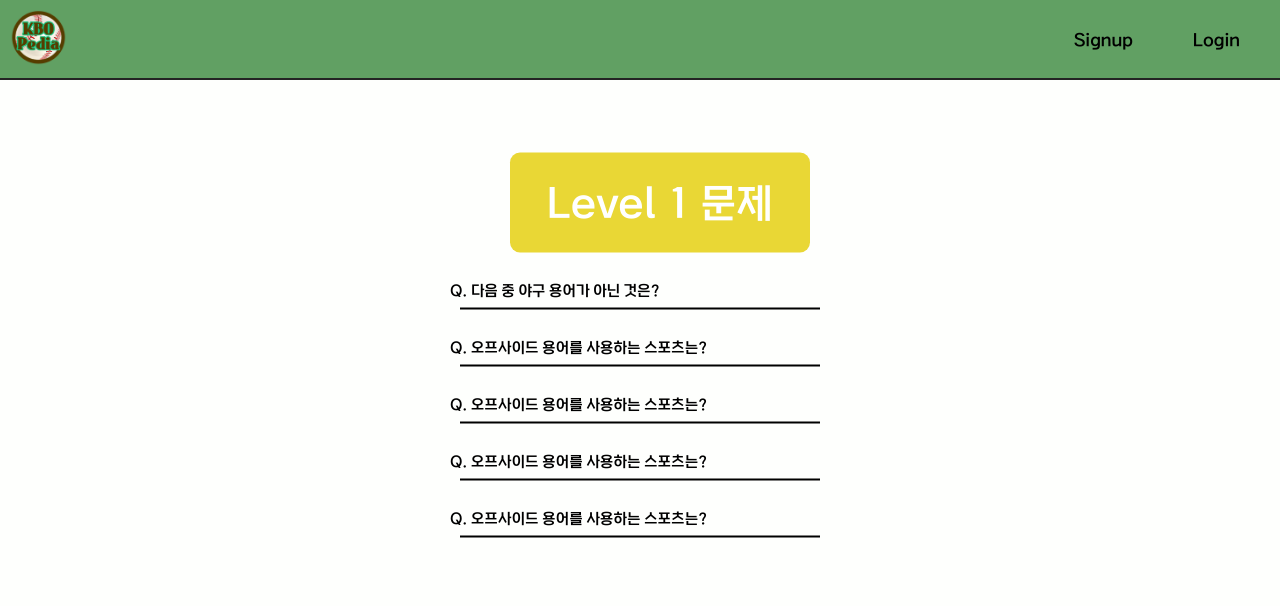
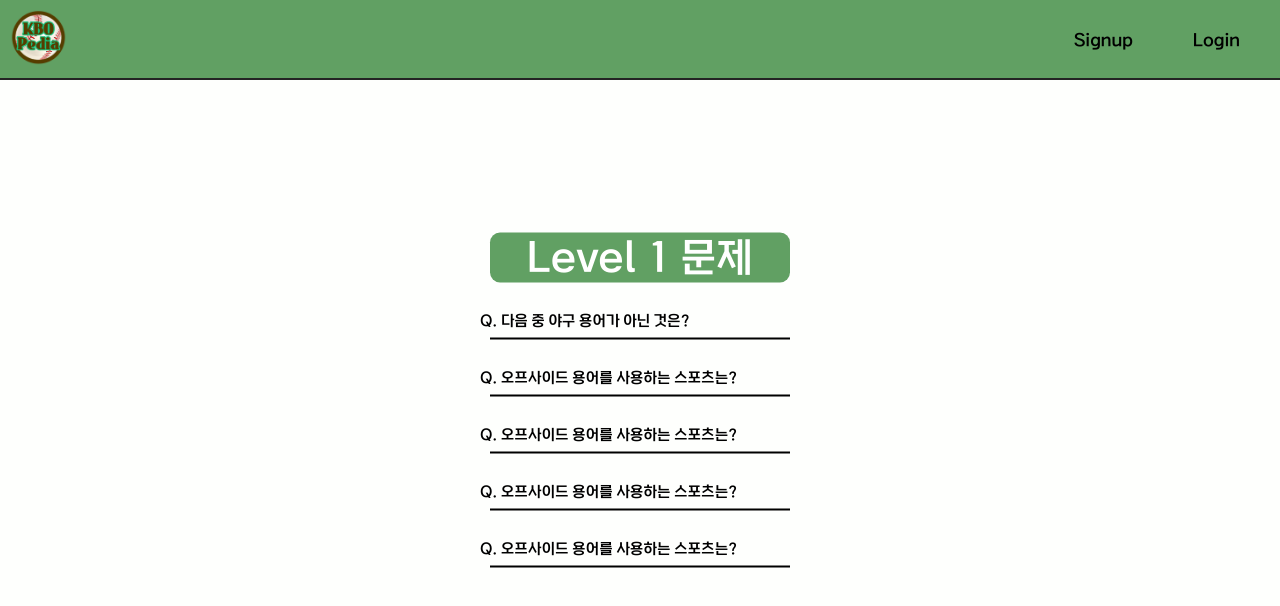
Before and after one commit to rnjsdpwls/Kbopedia, a React (Create React App) app in the folder KBO_FRONT/: page /quiz/basic in a window 1280 px wide. Shown: the top 606 px of the page. Built offline with nearby package versions, Linux system fonts and the light colour scheme.

Commit message:
refactor: Quiz 페이지 연결 및  CSS 수정

```diff
--- a/KBO_FRONT/src/components/pages/Quiz/Quiz.tsx
+++ b/KBO_FRONT/src/components/pages/Quiz/Quiz.tsx
@@ -1,7 +1,7 @@
 import React, { useState } from 'react';
 import { Container, AnswerButton, QuizAnswer, QuizBox, QuizTitle, QuizOption } from "./StyleQuiz";
 import QuizDummy from '../../../db/quizData.json';
-import { useParams } from 'react-router-dom';
+import { useParams, useNavigate } from 'react-router-dom';
 
 type QuizData = {
   id: number;
@@ -14,20 +14,31 @@ type QuizParams = {
   id: string;
 };
 
+
+const findQuizById = (id: number) => {
+  const quizBasic = QuizDummy.quizbasic.find((item) => item.id === id);
+  const quizDeep = QuizDummy.quizdeep.find((item) => item.id === id);
+
+  return quizBasic || quizDeep || undefined;
+};
+
 export default function Quiz() {
   const { id } = useParams<QuizParams>();
   const quizId = id ? parseInt(id, 10) : undefined;
 
   const [selectedAnswer, setSelectedAnswer] = useState<string | null>(null);
 
-  const quiz: QuizData | undefined = quizId ? QuizDummy.quizbasic.find((item) => item.id === quizId) : undefined;
 
+  const quiz: QuizData | undefined = quizId ? findQuizById(quizId) : undefined;
+
+  const navigate = useNavigate();
   const handleAnswerSelect = (answer: string) => {
     setSelectedAnswer(answer);
   };
 
   const handleConfirm = () => {
     setSelectedAnswer(null);
+    navigate(-1);
   };
 
   return (
@@ -38,15 +49,19 @@ export default function Quiz() {
         <div>
           <QuizBox>{quiz.question}</QuizBox>
 
-          {quiz.options.map((option, index) => (
+          {quiz.options.map((option) => {
+  const fontSize = Math.max(24, 38 - option.length); // Adjust the minimum font size as needed
+  return (
     <QuizOption
-              key={index}
+      key={option}
+      fontSize={fontSize}
       onClick={() => handleAnswerSelect(option)}
       style={{ cursor: 'pointer', fontWeight: selectedAnswer === option ? 'bold' : 'normal' }}
     >
       {option}
     </QuizOption>
-          ))}
+  );
+})}
         </div>
       )}
 
@@ -66,4 +81,4 @@ export default function Quiz() {
       )}
     </Container>
   );
-};
+}
--- a/KBO_FRONT/src/components/pages/Quiz/QuizPage.tsx
+++ b/KBO_FRONT/src/components/pages/Quiz/QuizPage.tsx
@@ -1,4 +1,4 @@
-import { QuizContainer, QuizTitle, QuizLevelBut } from './StyleQuizList';
+import { QuizContainer, QuizTitle, QuizLevel } from './StyleQuizList';
 import QuizDummy from '../../../db/quizData.json';
 import { Link } from 'react-router-dom';
 
@@ -19,7 +19,7 @@ export default function QuizPage({ level }: QuizPageProps) {
 
   return (
     <QuizContainer>
-      <QuizLevelBut style={{ fontSize: '40px' }}>{levelText} 문제 </QuizLevelBut>
+      <QuizLevel style={{ fontSize: '40px' }}>{levelText} 문제 </QuizLevel>
       {quizzes.map((quiz: QuizData) => (
         <div key={quiz.id} style={{ borderBottom: '2px solid' }}>
           <Link to={`/Quiz/${quiz.id}`}>
--- a/KBO_FRONT/src/components/pages/Quiz/StyleQuiz.ts
+++ b/KBO_FRONT/src/components/pages/Quiz/StyleQuiz.ts
@@ -37,23 +37,25 @@ color: #000000;
 `;
 
 
-export const QuizOption = styled.div`
-  font-size: 38px;
+export const QuizOption = styled.div<{ fontSize: number }>`
+  font-size: ${(props) => props.fontSize}px;
   text-align: center;
   display: flex;
   align-items: center;
   justify-content: center;
-  margin-top :10px;
+  margin-top: 10px;
   background: #D9D9D9;
   color: #000000;
   position: relative;
   top: -40%;
-  left:-50%;
+  left: -50%;
   width: 425px;
   height: 68px;
   border-radius: 20px;
+
+
+
 `;
-
 
 
 export const QuizAnswer = styled.div`
--- a/KBO_FRONT/src/components/pages/Quiz/StyleQuizList.ts
+++ b/KBO_FRONT/src/components/pages/Quiz/StyleQuizList.ts
@@ -4,7 +4,7 @@ export const QuizContainer = styled.div`
   text-align: center;
   justify-content: center;
   position: absolute;
-  top: 40%;
+  top: 50%;
   left: 50%;
   transform: translate(-50%, -50%);
 `;
@@ -13,8 +13,8 @@ export const QuizContainer = styled.div`
 export const QuizMainTitle = styled.div`
   display: flex;
   justify-content: center;
-  margin-top: 50px;
-  font-size: 150px;
+  margin-top: 80px;
+  font-size: 120px;
 `;
 
 export const Intro = styled.p`
@@ -29,9 +29,9 @@ export const QuizLevelBut = styled.button`
   background-color: #E9D735;
   position: relative;
   border-radius: 10px;
-  width: 300px;
-  height: 100px;
-  font-size: 55px;
+  width: 270px;
+  height: 80px;
+  font-size: 50px;
   color: white;
   margin: 50px 10px 0 50px;
   transition: all 0.1s;
@@ -43,6 +43,20 @@ export const QuizLevelBut = styled.button`
 
 
 `;
+
+
+export const QuizLevel = styled.div`
+  background-color: #61a063;
+  position: relative;
+  border-radius: 10px;
+  width: 300px;
+  height: 50px;
+  font-size: 60px;
+  color: white;
+  padding:4px;
+
+`;
+
 export const QuizTitle = styled.div`
   display: flex;
   textAlign: 'left'
```
Lines whose indentation alone changed are shown as unchanged.
